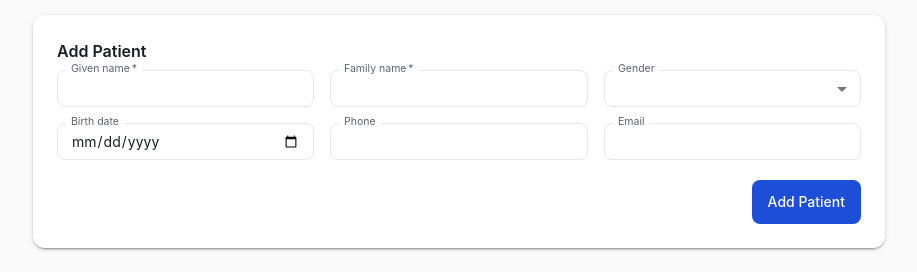
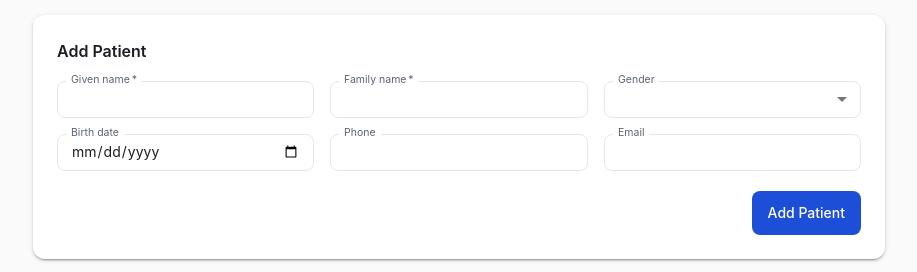
Before and after one commit to khiem-nguyen-ict/fhir-fullstack-architecture-playground, a React (Vite) app in the folder frontend/: page / in a window 1280 px wide. Shown: the part 186-458 px from the top of the page, without its empty margins (181-1098 px from the left). Built offline with nearby package versions, Linux system fonts and the light colour scheme; no server answers.

Commit message:
fix: adjust spacing in PatientForm and PatientSearch components

```diff
--- a/frontend/src/components/PatientForm.jsx
+++ b/frontend/src/components/PatientForm.jsx
@@ -74,6 +74,7 @@ export default function PatientForm({
                 },
                 gap: 2,
                 alignItems: "start",
+                mt: 2
               }}
             >
               <Field
--- a/frontend/src/components/PatientSearch.jsx
+++ b/frontend/src/components/PatientSearch.jsx
@@ -35,7 +35,7 @@ export default function PatientSearch({
         value={searchMode}
         onChange={onModeChange}
         size="small"
-        sx={{ mb: 1 }}
+        sx={{ mb: 2 }}
       >
         <ToggleButton value="general">General</ToggleButton>
         <ToggleButton value="advanced">Advanced</ToggleButton>
```
